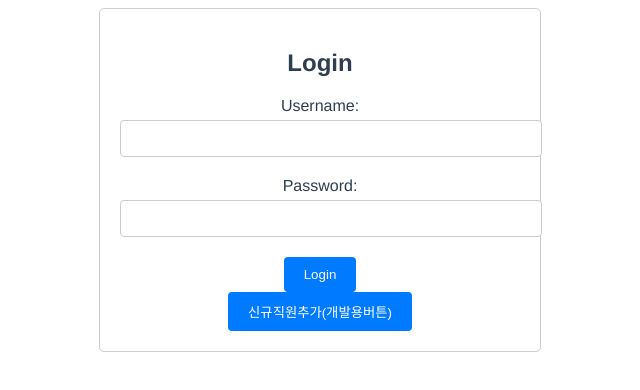
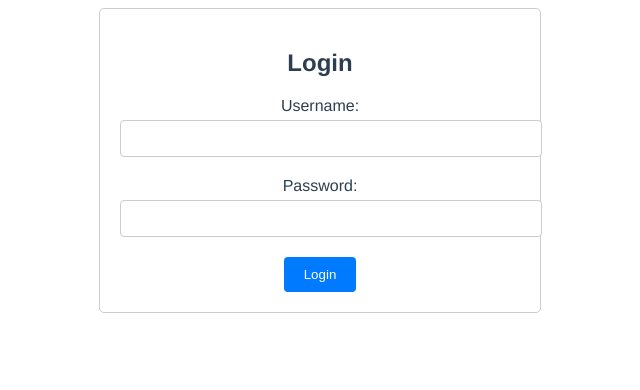
Before and after one commit to 9-1379/T3-R2-FE-Server, a Vue app: page / in a window 1280 px wide. Shown: the top 390 px of the page, without its empty margins (320-960 px from the left). Built offline with nearby package versions, Linux system fonts and the light colour scheme; the HTML template or start-up script is replaced by a standard one.

Commit message:
[Modify]릴리즈 수정중

```diff
--- a/src/components/LoginMain.vue
+++ b/src/components/LoginMain.vue
@@ -12,9 +12,6 @@
       </div>
       <div>
         <button type="submit">Login</button>
-      </div>
-      <div>
-        <button @click="goToNewEmp">신규직원추가(개발용버튼)</button>
       </div>
     </form>
   </div>
```
